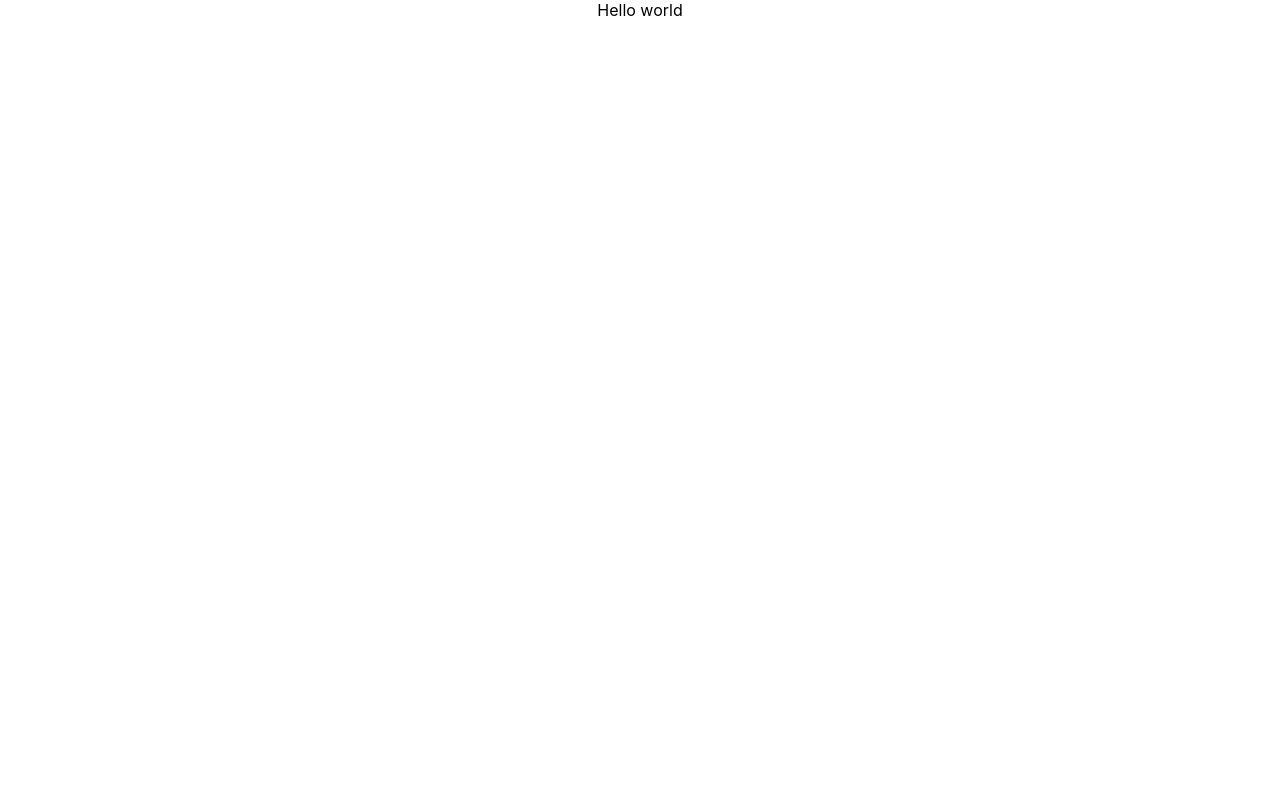
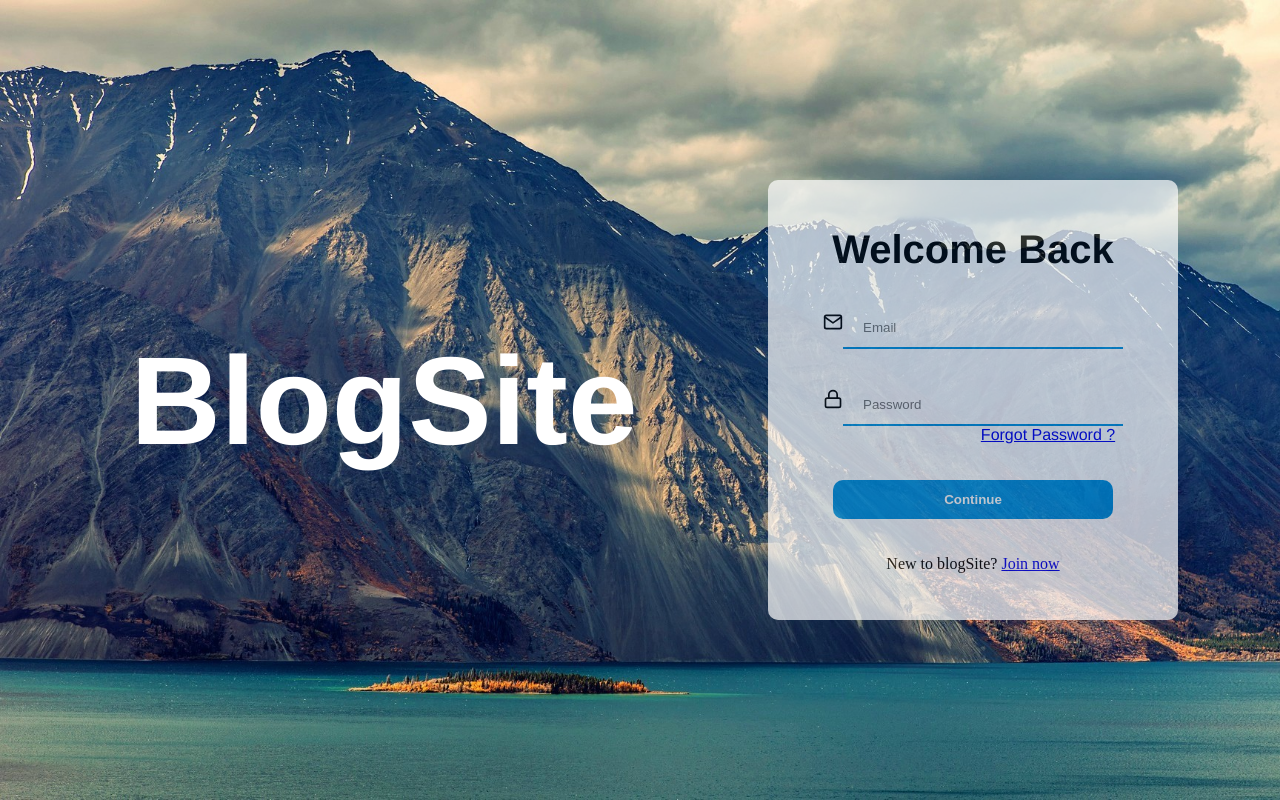
Before and after one commit to deep9069/blog_web_frontend, a React (Create React App) app: page /sign-in in a window 1280 px wide. Built offline with nearby package versions, Linux system fonts and the light colour scheme.

Commit message:
debugged sign in page

```diff
--- a/package.json
+++ b/package.json
@@ -8,6 +8,8 @@
     "@testing-library/user-event": "^12.1.10",
     "react": "^17.0.2",
     "react-dom": "^17.0.2",
+    "react-icons": "^4.3.1",
+    "react-router-dom": "^6.0.1",
     "react-scripts": "4.0.3",
     "web-vitals": "^1.0.1"
   },
--- a/src/App.css
+++ /dev/null
@@ -1,38 +0,0 @@
-.App {
-  text-align: center;
-}
-
-.App-logo {
-  height: 40vmin;
-  pointer-events: none;
-}
-
-@media (prefers-reduced-motion: no-preference) {
-  .App-logo {
-    animation: App-logo-spin infinite 20s linear;
-  }
-}
-
-.App-header {
-  background-color: #282c34;
-  min-height: 100vh;
-  display: flex;
-  flex-direction: column;
-  align-items: center;
-  justify-content: center;
-  font-size: calc(10px + 2vmin);
-  color: white;
-}
-
-.App-link {
-  color: #61dafb;
-}
-
-@keyframes App-logo-spin {
-  from {
-    transform: rotate(0deg);
-  }
-  to {
-    transform: rotate(360deg);
-  }
-}
--- a/src/App.js
+++ b/src/App.js
@@ -1,10 +1,14 @@
-import './App.css';
-
+import { BrowserRouter as Router, Route, Routes } from "react-router-dom";
+import SignIn from "./components/login/sign_in_page";
+import SignUp from "./components/sign_up/sign_up_page";
 function App() {
   return (
-    <div className="App">
-      Hello world
-    </div>
+    <Router>
+      <Routes >
+        <Route exact path="/sign-up" element={<SignUp />} />
+        <Route exact path="/sign-in" element={<SignIn />} />
+      </Routes>
+    </Router>
   );
 }
 
--- a/src/components/login/login.css
+++ /dev/null
@@ -1,94 +0,0 @@
-body{
-    margin: 0;
-    background-image: url('/src/assets/cg_blog.jpg');
-    width: 100%;
-    height: 600px;
-    background-size: cover;
-    backdrop-filter: blur(1px);
-
-}
-#right
-{
-    float: right;
-    width: 50%;
-    height: 700px;
-}
-#left{
-    float: left;
-    width: 50%;
-    text-align: center;
-    margin-top: 150px;
-    color: white;
-}
-#left p{
-    font-family:'Franklin Gothic Medium', 'Arial Narrow', Arial, sans-serif;
-    font-size: 100px;
-    font-weight: bold;
-}
-.form
-{
-  margin: 0 auto;
-  width: 400px;
-  height: 400px;
-  text-align: center;
-  margin-top: 100px;
-  position:relative;
-  border-radius: 10px;
-  background-color: white;
-  opacity: .7;
-  padding: 5px;
-}
-.form :hover{
-    opacity: 1;
-}
-input
-{
-    width:240px;
-    background-color:none;
-    border-right-style: none;
-    border-left-style: none;
-    border-top-style: none;
-    border-color:#0092e0ff;
-    padding:12px 20px;
-    background: inherit;
-    cursor:pointer;
-}
-input:focus{
-    outline: none;
-}
-button{
-    width:280px;
-    background-color:none;
-    border:none;
-    padding:12px 20px;
-    border-radius:10px;
-    background-color: #0092e0ff;
-    color: white;
-    font-weight: bold;
-    cursor:pointer;
-    opacity: 1;
-}
-label{
-    color: black;
-    font-size: 20px;
-    font-family: 'Fira Sans Condensed', 'Poppins' , sans-serif;
-}
-
-#welcome{
-    color: black;
-    font-size: 40px;
-    font-weight: bold;
-    font-family:'Franklin Gothic Medium', 'Arial Narrow', Arial, sans-serif;
-}
-#forgot {
-    margin-left: 150px;
-    text-decoration: none;
-    color:#0092e0ff;
-    font-family:'Franklin Gothic Medium', 'Arial Narrow', Arial, sans-serif;
-}
-span a{
-    text-decoration: none;
-    color:#0092e0ff;
-    font-family:'Franklin Gothic Medium', 'Arial Narrow', Arial, sans-serif;
-    font-weight: bold;
-}
--- /dev/null
+++ b/src/components/login/sign_in.css
@@ -0,0 +1,77 @@
+* {
+    margin: 0;
+    padding: 0;
+}
+
+#sign_in_page {
+    background-image: url('/src/assets/cg_blog.jpg');
+    background-repeat: no-repeat;
+    width: 100%;
+    height: 100vh;
+    background-size: cover;
+    backdrop-filter: blur(1px);
+    content: none;
+    display: flex;
+    align-items: center;
+}
+
+#sign_in_page #left {
+    float: left;
+    width: 60%;
+    text-align: center;
+    color: white;
+    font-family: 'Franklin Gothic Medium', 'Arial Narrow', Arial, sans-serif;
+    font-size: 125px;
+    font-weight: bold;
+}
+
+#sign_in_page #form {
+    width: 400px;
+    height: 400px;
+    border-radius: 10px;
+    background-color: white;
+    opacity: 0.7;
+    padding: 20px 5px;
+    display: flex;
+    flex-direction: column;
+    align-items: center;
+    justify-content: center;
+}
+
+#sign_in_page input {
+    width: 240px;
+    background-color: none;
+    border-right-style: none;
+    border-left-style: none;
+    border-top-style: none;
+    border-color: #0092e0ff;
+    padding: 12px 20px;
+    background: inherit;
+    cursor: pointer;
+}
+
+#sign_in_page #btn_sign_in {
+    width: 280px;
+    background-color: none;
+    border: none;
+    padding: 12px 20px;
+    border-radius: 10px;
+    background-color: #0092e0ff;
+    color: white;
+    font-weight: bold;
+    cursor: pointer;
+    opacity: 1;
+}
+
+#sign_in_page #welcome {
+    font-size: 40px;
+    font-weight: bold;
+    font-family: 'Franklin Gothic Medium', 'Arial Narrow', Arial, sans-serif;
+}
+
+#sign_in_page #forgot {
+    margin-left: 150px;
+    text-decoration: none;
+    color: #0092e0ff;
+    font-family: 'Franklin Gothic Medium', 'Arial Narrow', Arial, sans-serif;
+}
--- /dev/null
+++ b/src/components/login/sign_in_page.js
@@ -0,0 +1,37 @@
+import React from 'react';
+import "./sign_in.css";
+import { FiLock, FiMail } from 'react-icons/fi';
+import { Link } from 'react-router-dom';
+export default function SignIn() {
+    return (
+        <div id="sign_in_page">
+            <div id="left">
+                BlogSite
+            </div>
+            <form id="form">
+                <br />
+                <p id='welcome'>Welcome Back</p>
+                <br />
+                <br />
+                <div>
+                    <FiMail fontSize='20px' />
+                    <input type="email" placeholder="Email" required />
+                </div>
+                <br />
+                <br />
+                <div>
+                    <FiLock fontSize='20px' />
+                    <input type="password" placeholder="Password" required />
+                </div>
+                <span id="forgot">
+                    <Link to="/forget-password">Forgot Password ?</Link>
+                </span>
+                <br />
+                <br />
+                <button id="btn_sign_in">Continue </button><br /><br />
+                <span>New to blogSite? <Link to="/sign-up">Join now</Link></span>
+                <br />
+            </form>
+        </div>
+    )
+}
--- a/src/index.css
+++ /dev/null
@@ -1,13 +0,0 @@
-body {
-  margin: 0;
-  font-family: -apple-system, BlinkMacSystemFont, 'Segoe UI', 'Roboto', 'Oxygen',
-    'Ubuntu', 'Cantarell', 'Fira Sans', 'Droid Sans', 'Helvetica Neue',
-    sans-serif;
-  -webkit-font-smoothing: antialiased;
-  -moz-osx-font-smoothing: grayscale;
-}
-
-code {
-  font-family: source-code-pro, Menlo, Monaco, Consolas, 'Courier New',
-    monospace;
-}
--- a/src/index.js
+++ b/src/index.js
@@ -1,6 +1,5 @@
 import React from 'react';
 import ReactDOM from 'react-dom';
-import './index.css';
 import App from './App';
 
 ReactDOM.render(
```
Also changed, not shown: src/components/login/Login_page.js (deleted, +0 -34 lines), src/components/temp.txt (deleted), 1 other file (tests, documents, lock files or other folders).
